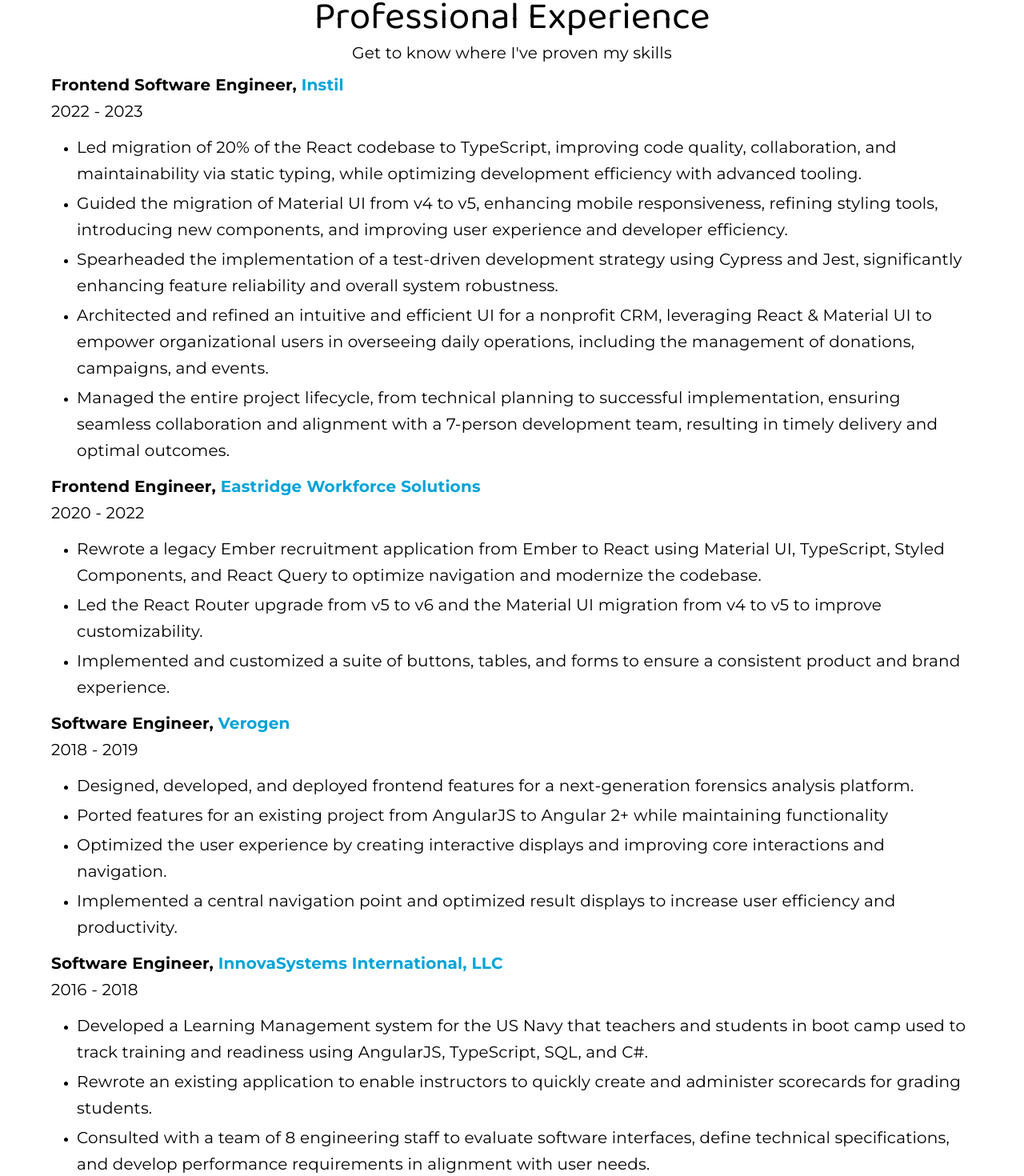
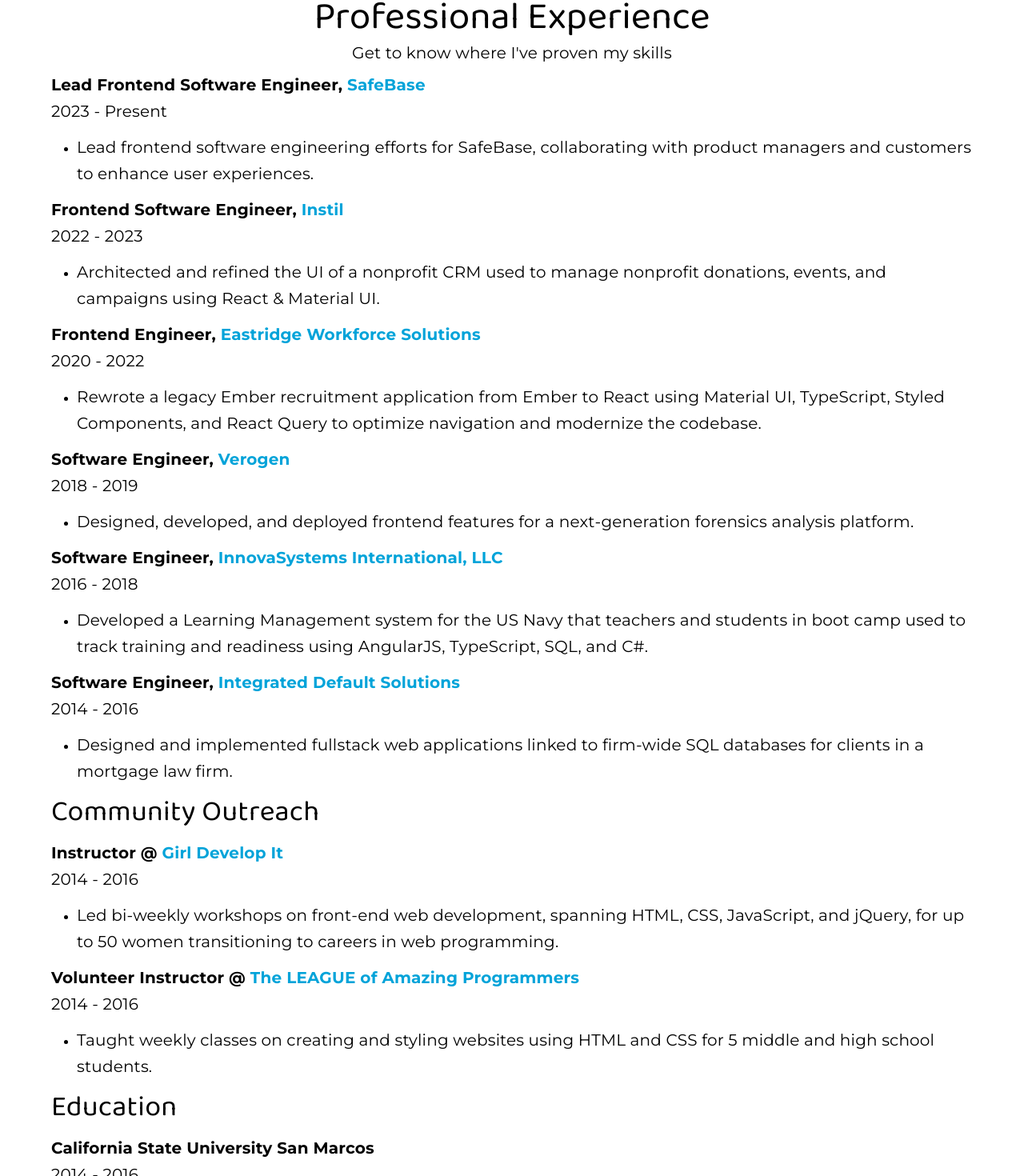
Before and after one commit to sunnydatko/sunny-datko, a React (Vite) app: page / in a window 1280 px wide. Shown: the part 1263-2733 px from the top of the page at 80% size. Built offline with nearby package versions, Linux system fonts and the light colour scheme.

Commit message:
Update work experience

```diff
--- a/src/config.js
+++ b/src/config.js
@@ -8,16 +8,21 @@
 
 const experience = [
   {
+    company: "SafeBase",
+    dates: "2023 - Present",
+    title: "Lead Frontend Software Engineer",
+    url: "https://www.instil.io/",
+    experience: [
+      "Lead frontend software engineering efforts for SafeBase, collaborating with product managers and customers to enhance user experiences.",
+    ],
+  },
+  {
     company: "Instil",
     dates: "2022 - 2023",
     title: "Frontend Software Engineer",
     url: "https://www.instil.io/",
     experience: [
-      "Led migration of 20% of the React codebase to TypeScript, improving code quality, collaboration, and maintainability via static typing, while optimizing development efficiency with advanced tooling.",
-      "Guided the migration of Material UI from v4 to v5, enhancing mobile responsiveness, refining styling tools, introducing new components, and improving user experience and developer efficiency.",
-      "Spearheaded the implementation of a test-driven development strategy using Cypress and Jest, significantly enhancing feature reliability and overall system robustness.",
-      "Architected and refined an intuitive and efficient UI for a nonprofit CRM, leveraging React & Material UI to empower organizational users in overseeing daily operations, including the management of donations, campaigns, and events.",
-      "Managed the entire project lifecycle, from technical planning to successful implementation, ensuring seamless collaboration and alignment with a 7-person development team, resulting in timely delivery and optimal outcomes.",
+      "Architected and refined the UI of a nonprofit CRM used to manage nonprofit donations, events, and campaigns using React & Material UI.",
     ],
   },
   {
@@ -27,8 +32,6 @@
     url: "https://www.eastridge.com/",
     experience: [
       "Rewrote a legacy Ember recruitment application from Ember to React using Material UI, TypeScript, Styled Components, and React Query to optimize navigation and modernize the codebase.",
-      "Led the React Router upgrade from v5 to v6 and the Material UI migration from v4 to v5 to improve customizability.",
-      "Implemented and customized a suite of buttons, tables, and forms to ensure a consistent product and brand experience.",
     ],
   },
   {
@@ -38,9 +41,6 @@
     url: "https://verogen.com/",
     experience: [
       "Designed, developed, and deployed frontend features for a next-generation forensics analysis platform.",
-      "Ported features for an existing project from AngularJS to Angular 2+ while maintaining functionality",
-      "Optimized the user experience by creating interactive displays and improving core interactions and navigation.",
-      "Implemented a central navigation point and optimized result displays to increase user efficiency and productivity.",
     ],
   },
   {
@@ -50,8 +50,6 @@
     url: "https://www.innovasi.com/",
     experience: [
       "Developed a Learning Management system for the US Navy that teachers and students in boot camp used to track training and readiness using AngularJS, TypeScript, SQL, and C#.",
-      "Rewrote an existing application to enable instructors to quickly create and administer scorecards for grading students.",
-      "Consulted with a team of 8 engineering staff to evaluate software interfaces, define technical specifications, and develop performance requirements in alignment with user needs.",
     ],
   },
   {
@@ -61,7 +59,6 @@
     url: "https://www.idsolutions-inc.com/",
     experience: [
       "Designed and implemented fullstack web applications linked to firm-wide SQL databases for clients in a mortgage law firm.",
-      "Built the parent company website to increase lead generation, drive customer acquisition, and expand brand awareness.",
     ],
   },
 ];
```
